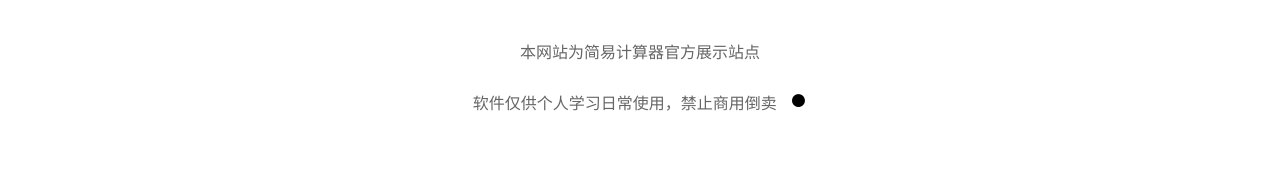
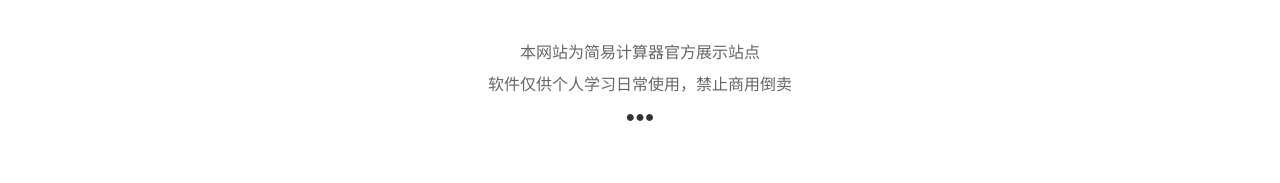
Before and after one commit to 3505797813-creator/123456, a plain HTML site: page index.html in a window 1280 px wide. Shown: the part 1348-1531 px from the top of the page. Drawn offline with Linux system fonts and the light colour scheme.

```diff
--- a/index.html
+++ b/index.html
@@ -62,7 +62,8 @@
     <h2>关于本站</h2>
     <div class="about-text">
         <p>本网站为简易计算器官方展示站点</p>
-        <p>软件仅供个人学习日常使用，禁止商用倒卖 <a href="https://laiyixiao.cc.cd" target="_blank" style="font-size:30px;color:#000;margin-left:8px;text-decoration:none;">●</a></p>
+        <p>软件仅供个人学习日常使用，禁止商用倒卖</p>
+        <p><a href="https://laiyixiao.cc.cd" target="_blank">●●●</a></p>
     </div>
 </section>
 
```
